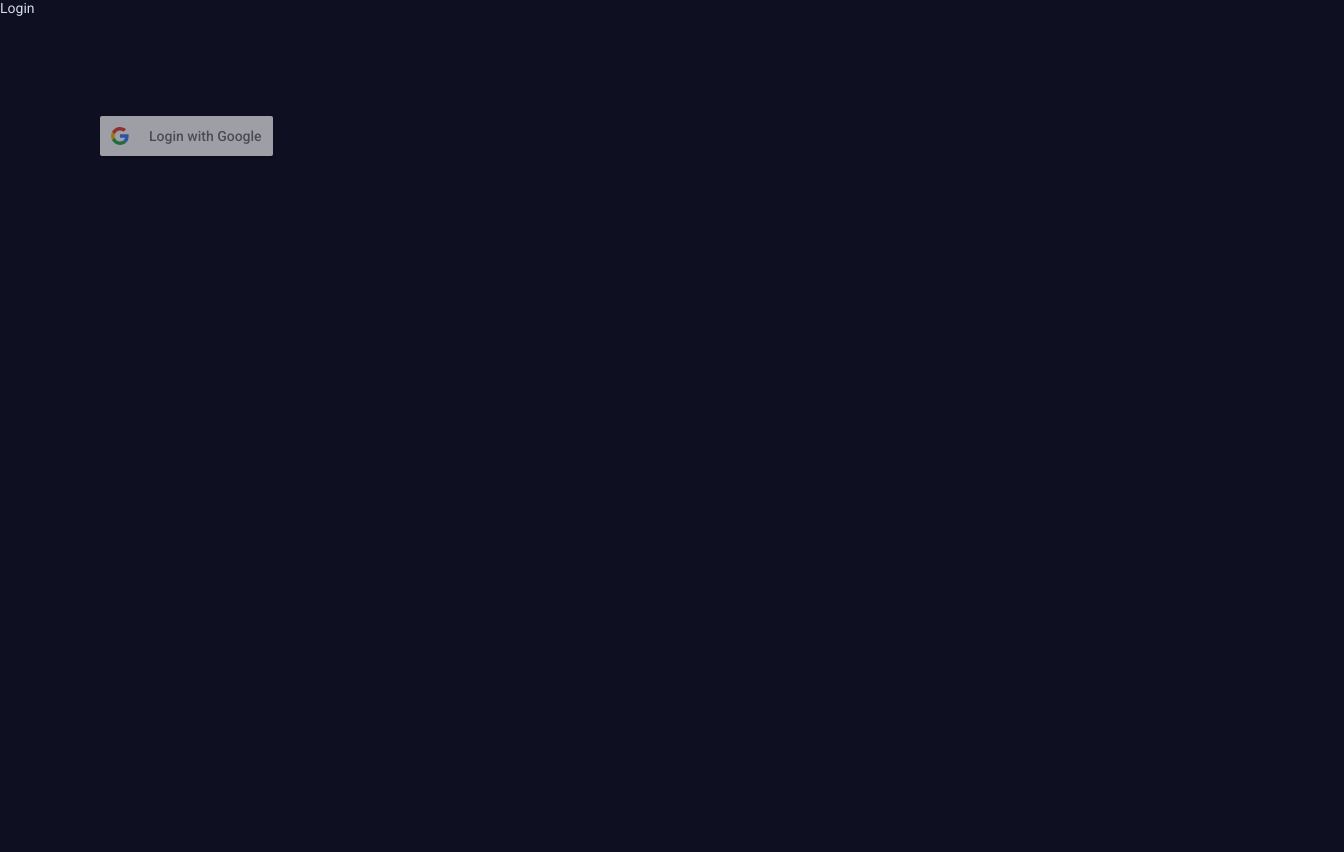
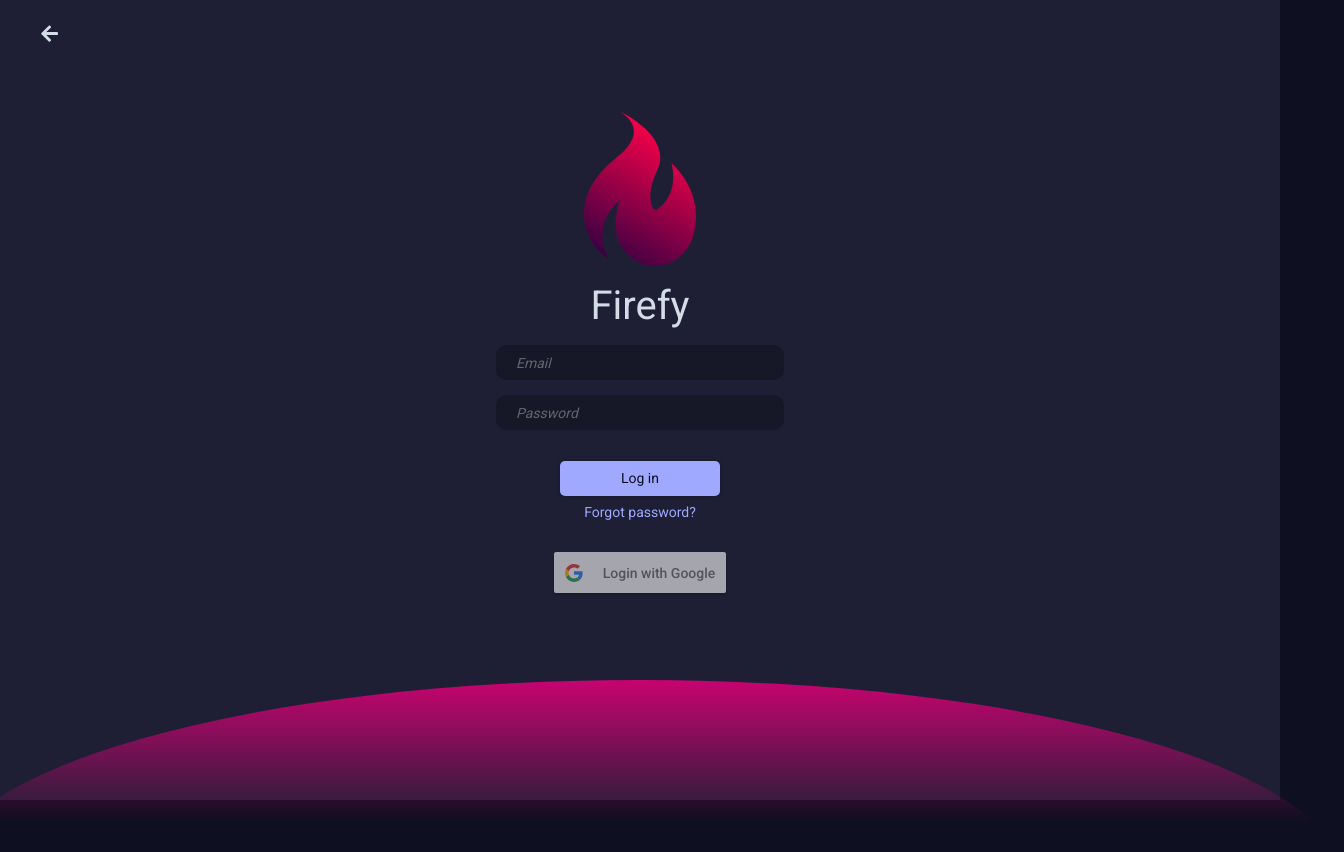
Before and after one commit to Suniaster/Firefy, a React (Create React App) app: page /login in a window 1280 px wide. Shown: the top 852 px of the page, 1344 px wide, since content can reach past the window. Before the commit the page ends 800 px from the top, so only its background shows below. Built offline with nearby package versions, Linux system fonts and the light colour scheme.

Commit message:
Create prototype for login

```diff
--- a/src/pages/Login.js
+++ b/src/pages/Login.js
@@ -2,6 +2,12 @@ import React, {Component} from 'react'
 import {  withRouter } from "react-router-dom";
 import { GoogleLogin } from 'react-google-login';
 import api from '../services/api';
+
+
+import '../styles/Login.css'
+import { FaBars, FaArrowLeft } from 'react-icons/fa'
+
+import Logo from '../assets/logov2.svg'
 
 class Login extends Component {
 
@@ -26,17 +32,49 @@ class Login extends Component {
 
     render(){
         return(
-            <div>
-                Login
-                <div style={{marginTop:"100px", marginLeft: "100px"}}>
+            <div className="page-container">
+                <div className="header">
+                    <button>
+                        <FaArrowLeft/>
+                    </button>
+                </div>
+                <div className="login-body">
+                    <div className="companyLogin">
+                        <img src={Logo} alt="🔥" />
+                        <span>Firefy</span>
+                    </div>
+                    <div className="form-container">
+                        <input
+                         className="form-input"
+                         placeholder="Email"
+                        />
+                        <input
+                         className="form-input"
+                         placeholder="Password"
+                        />
+                    </div>
+
+                    <div className="buttonContainer">
+                       <button
+                        className="login-button"
+
+                        >
+                        Log in
+                        </button>
+                    </div>
+
+                    <div className="forgotPassword">
+                        <span>Forgot password?</span>
+                    </div>
+                    <div>
                     <GoogleLogin
                         clientId="388056154502-gorkj09682qam2losvcr3psmh7v7mjm6.apps.googleusercontent.com"
                         buttonText="Login with Google"
                         onSuccess={this._handlesuccess}
-                        onFailure={()=>{}}
-
-                        // cookiePolicy={'single_host_origin'}
+                        style={{width: "1000px"}}
                     />
+                    </div>
+                    <div className="ellipse"></div>
                 </div>
             </div>
         )
--- /dev/null
+++ b/src/styles/Login.css
@@ -0,0 +1,127 @@
+body{
+    overflow: hidden;
+}
+.page-container{
+    background-color: #1E1F35;
+    overflow: hidden;
+    height: 100vh;
+}
+
+.header{
+    height: 3rem;
+    margin-top: 1rem;
+    margin-left: 2rem;
+}
+
+.header button{
+    z-index: 300;
+    display:block;
+    height: 35px;
+    width: 35px;
+    text-align: center;
+    text-decoration: none;
+    display: inline-block;
+    border: none;
+    cursor: pointer;
+    background-color: Transparent;
+    transition: 0.2s;
+    align-items: center;
+}
+
+.header button:hover {
+    background-color: rgb(59, 60, 90);
+    border-radius: 50%;
+}
+
+.header button svg {
+    height: 1.2rem;
+    width: 1.2rem;
+    fill: #D4DCE8;
+    margin: auto;
+}
+
+.login-body{
+    display: flex;
+    height: 100%;
+    flex-direction: column;
+    align-items: center;
+}
+
+.companyLogin{
+    margin-top: 3rem;
+    width:7rem;
+    display: flex;
+    flex-direction: column;
+    align-items: center;
+}
+
+.companyLogin span{
+    margin-top: 1rem;
+    margin-bottom: 1rem;
+    font-size: 2.5rem;
+}
+
+.form-container{
+    display: flex;
+    flex-direction: column;
+}
+
+
+.form-container input::placeholder{
+    font-style: italic;
+    color: #62676F;
+}
+
+.form-input{
+    align-self: center;
+    background: #171827;
+    width: 18rem;
+    min-height: 35px;
+    overflow: hidden;
+    border-radius: 10px;
+    padding: 0 1rem 0 20px;
+    color: rgb(155, 157, 161);
+    border: 0;
+    margin-bottom: 15px;
+    display: inline-block;
+    align-items: center;
+    box-sizing: border-box;
+}
+
+.buttonContainer button{
+    width: 10rem;
+    background: #9FA9FF;
+    color: #0E0F20;
+    margin: 1rem 15px 0.5rem 15px;
+}
+
+.login-button:hover{
+    background: rgb(121, 128, 194);
+    transition: 0.2s ease;
+}
+
+.login-button{
+    height: 35px;
+    line-height: 35px;
+    background: #1E1F35;
+    border-radius: 5px;
+    text-align: center;
+    margin-right: 15px;
+    box-shadow: 0px 0px 4px rgba(0, 0, 0, 0.25);
+}
+
+.forgotPassword{
+    margin-bottom: 2rem;
+    color: #9FA9FF;
+}
+.ellipse{
+    position: absolute;
+    width: 110vw;
+    left: -5vw;
+    bottom: -35vh;
+    height: 50vh;
+    border-radius: 50%;
+    background: linear-gradient(180deg,
+        rgba(218, 0, 118, 0.9) 0.22%,
+        rgba(14, 15, 32, 0) 35.61%);
+}
```
